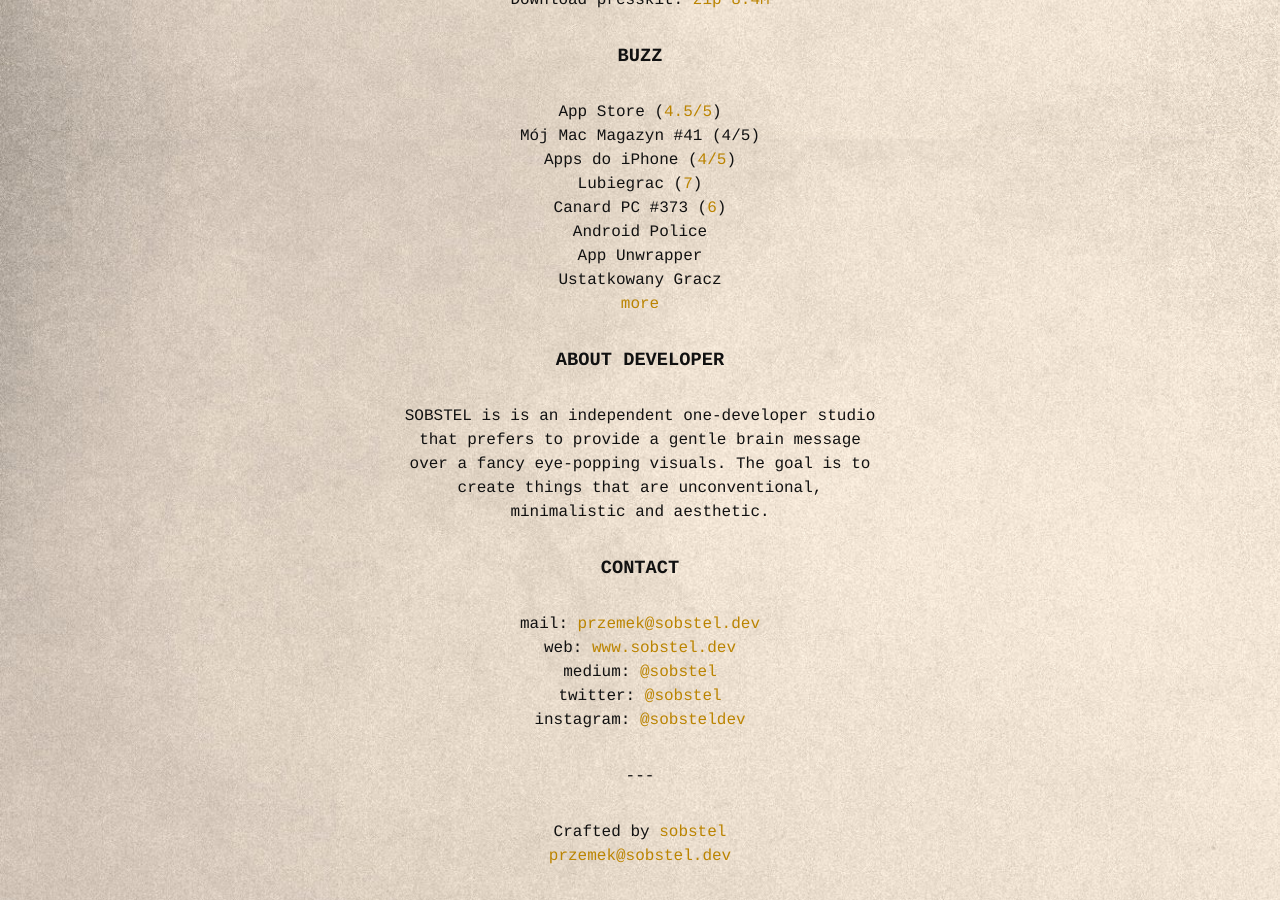
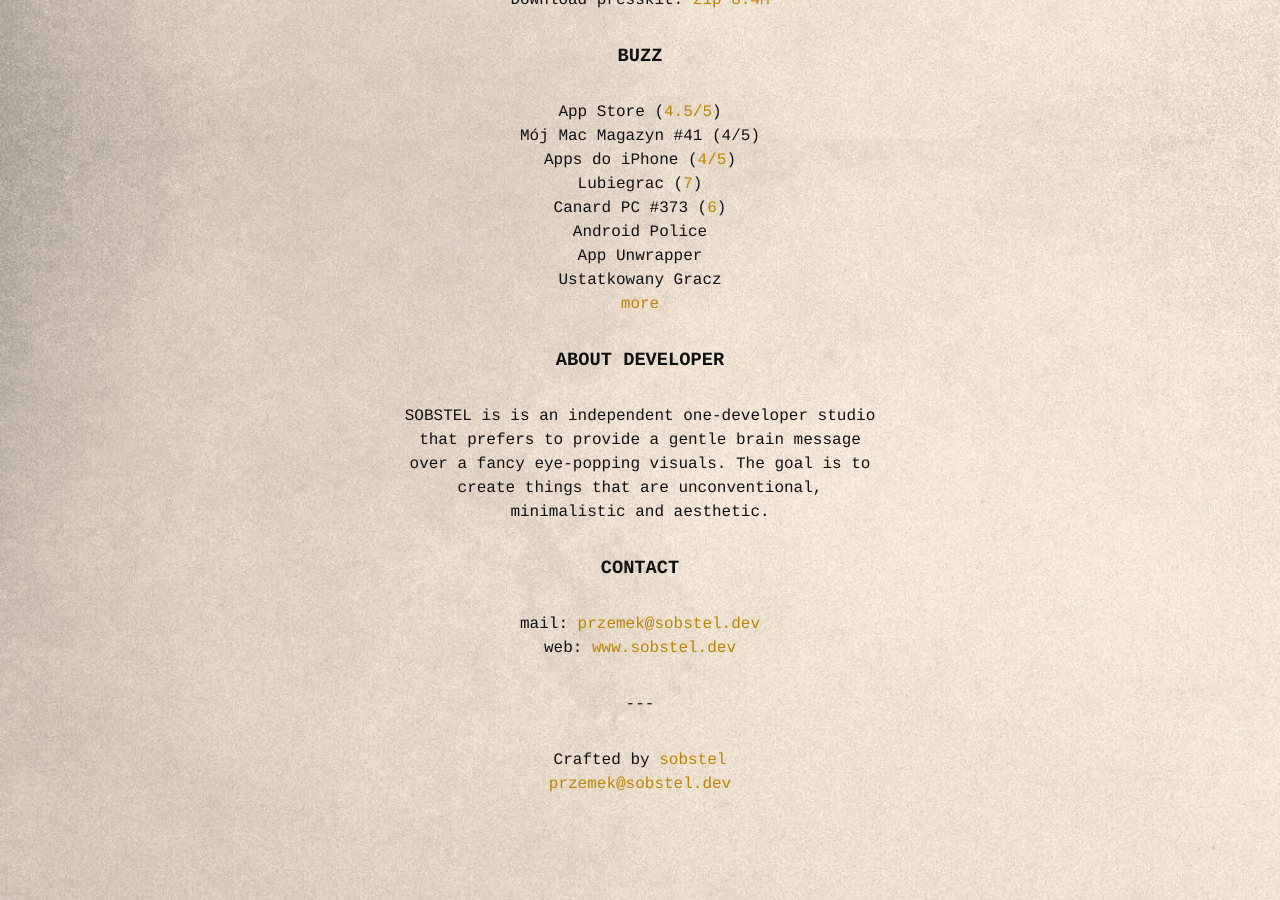
Before and after one commit to sobstel/sobstel.github.com, a Jekyll site: the page built from hydropuzzle/press.md, in a window 1280 px wide and 900 px high, scrolled down 2128 px. Built offline with Jekyll 4.4.1, drawn with Linux system fonts in a browser that asks for light colours.

Commit message:
If there are no struggles, there is no progress.

```diff
--- a/hydropuzzle/press.md
+++ b/hydropuzzle/press.md
@@ -67,6 +67,3 @@ SOBSTEL is is an independent one-developer studio that prefers to provide a gent
 
 mail: [przemek@sobstel.dev](mailto:przemek@sobstel.dev)<br>
 web: [www.sobstel.dev](//www.sobstel.dev/) <br>
-medium: [@sobstel](//medium.com/@sobstel)<br>
-twitter: [@sobstel](//twitter.com/sobstel)<br>
-instagram: [@sobsteldev](//www.instagram.com/sobsteldev/)<br>
```
Also changed, not shown: hydropuzzle/reviews.md (+1 -1 lines), index.html (line endings or trailing spaces).
